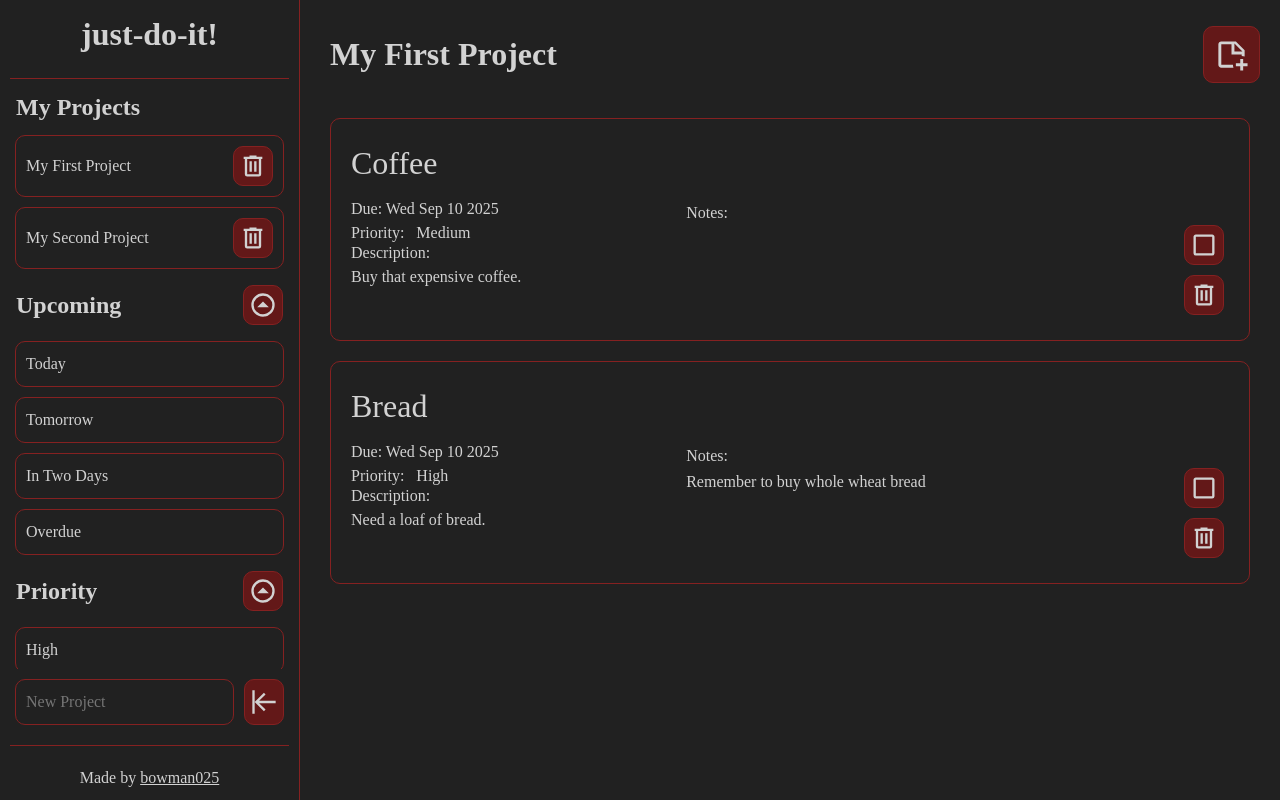
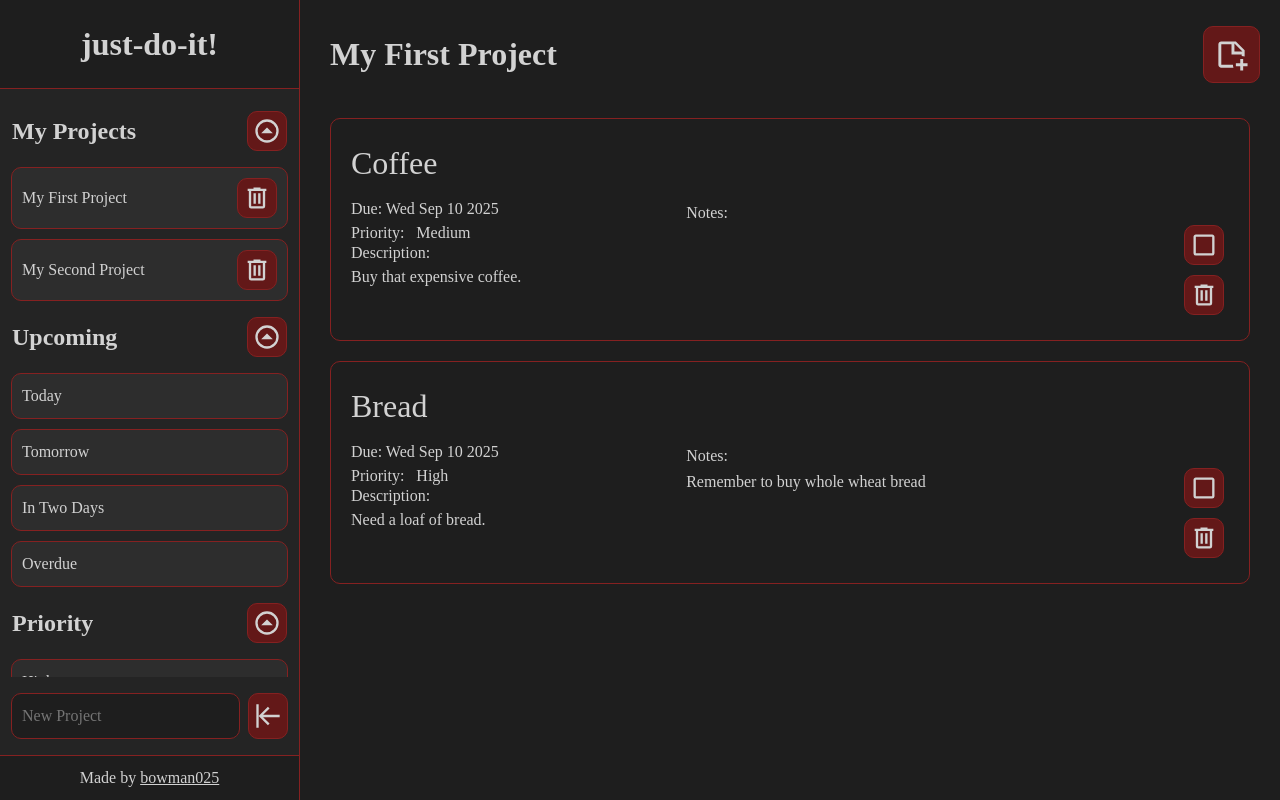
Before and after one commit to bowman025/project-todo-list, a website built with webpack: page src/index.html in a window 1280 px wide. Built offline with nearby package versions, Linux system fonts and the light colour scheme.

Commit message:
Add functionality to open and close project list in the sidebar

```diff
--- a/src/css/style.css
+++ b/src/css/style.css
@@ -1,6 +1,7 @@
 :root {
-  --primary-bg-color: rgb(33, 33, 33);
-  --secondary-bg-color: rgb(44, 44, 44);
+  --primary-bg-color: rgb(30, 30, 30);
+  --secondary-bg-color: rgb(36, 36, 36);
+  --tertiary-bg-color: rgb(45, 45, 45);
   --border-color: rgb(133, 33, 33);
   --secondary-border-color: rgb(99, 24, 24);
   --font-color: rgb(210, 210, 210);
@@ -65,15 +66,15 @@ ul {
   width: 300px;
   display: flex;
   flex-direction: column;
-  padding: 10px;
   border-right: 1px solid var(--border-color);
+  background-color: var(--secondary-bg-color);
 }
 
 .header {
-  flex-shrink: 1;
   margin-bottom: 10px;
-  padding-bottom: 20px;
+  padding: 20px 0;
   border-bottom: 1px solid var(--border-color);
+  background-color: var(--primary-bg-color);
   text-align: center;
 }
 
@@ -84,6 +85,7 @@ ul {
   overflow: auto;
   scrollbar-width: thin;
   scrollbar-color: var(--secondary-border-color) var(--primary-bg-color);
+  padding: 6px;
 }
 
 .side-my-title {
@@ -91,19 +93,20 @@ ul {
 }
 
 .side-items {
+  flex-grow: 1;
   display: flex;
   justify-content: space-between;
   margin: 10px 5px;
   border: 1px solid var(--border-color);
   border-radius: 10px;
   color: var(--font-color);
-  background-color: var(--primary-bg-color);
+  background-color: var(--tertiary-bg-color);
   transition: transform 300ms ease-out;
 }
 
 .side-items:hover {
   transform: scale(1.04);
-  background-color: var(--secondary-bg-color);
+  background-color: var(--primary-bg-color);
 }
 
 .side-item {
@@ -120,8 +123,12 @@ ul {
   cursor: pointer;
 }
 
+.side-item-overdue:hover {
+  background-color: var(--border-color);
+  border-radius: 9px;
+}
+
 .remove-side-item {
-  flex-shrink: 0;
   margin: 10px;
   padding: 5px;
   width: 40px;
@@ -145,14 +152,13 @@ ul {
 
 .side-input {
   display: flex;
-  margin: 10px 5px 20px;
+  margin: 10px 5px;
+  padding: 6px;
 }
 
 #side-input-box {
-  flex: 1 1 auto;
-  min-width: 100px;
-  max-width: 260px;
-  margin-right: 10px;
+  width: 240px;
+  margin-right: 8px;
   padding: 10px;
   border: 1px solid var(--border-color);
   border-radius: 10px;
@@ -162,15 +168,15 @@ ul {
 }
 
 #side-input-box:hover {
-  background-color: var(--secondary-bg-color);
+  background-color: var(--primary-bg-color);
 }
 
 #side-input-box:focus {
   outline:  none;
-  transform: scale(1.05);
 }
 
 .side-input-button,
+.side-my-projects-title-button,
 .side-upcoming-title-button,
 .side-priority-title-button {
   flex-shrink: 0;
@@ -183,14 +189,19 @@ ul {
   transition: transform 300ms ease-out;
 }
 
-.side-input-button:hover,
+.side-input-button:hover {
+  cursor: pointer;
+  background-color: var(--border-color);
+}
+
+.side-my-projects-title-button:hover,
 .side-upcoming-title-button:hover,
 .side-priority-title-button:hover {
   cursor: pointer;
   background-color: var(--border-color);
-  transform: scale(1.08);
 }
 
+.side-my-projects-title-div,
 .side-upcoming-title-div,
 .side-priority-title-div {
   display: flex;
@@ -202,13 +213,10 @@ ul {
 .footer {
   flex-shrink: 1;
   width: 100%;
-  padding-top: 10px;
+  padding: 10px 0;
   border-top: 1px solid var(--border-color);
+  background-color: var(--primary-bg-color);
   text-align: center;
-}
-
-.footer-text {
-  margin-top: 10px;
 }
 
 .footer > p > a {
--- a/src/index.html
+++ b/src/index.html
@@ -12,7 +12,9 @@
         </div>
         <div class="side-list">
             <div class="side-my">
-                <h2 class="side-my-title">My Projects</h2>
+                <div class="side-my-projects-title-div">
+                    <h2 class="side-my-projects-title">My Projects</h2>
+                </div>
                 <div class="side-my-items"></div>
             </div>
         </div>
--- a/src/modules/DOMside.js
+++ b/src/modules/DOMside.js
@@ -7,9 +7,7 @@ import down from "../img/arrow-down-drop-circle-outline.svg";
 import up from "../img/arrow-up-drop-circle-outline.svg";
 
 const sideList = document.querySelector(".side-list");
-const myProjectsDiv = document.querySelector(".side-my");
-const myProjectsTitle = document.querySelector(".side-my-title");
-const myProjectsItems = document.querySelector(".side-my-items");
+const myProjectsItemsDiv = document.querySelector(".side-my-items");
 
 const displayUpcoming = () => {
     const upcomingTitleDiv = document.createElement("div");
@@ -182,6 +180,26 @@ const displaySecondaryList = () => {
 }
 
 const displayList = () => {
+    const myProjectsTitleDiv = document.querySelector(".side-my-projects-title-div");
+    const myProjectsTitle = document.querySelector(".side-my-projects-title");
+    const myProjectsButton = document.createElement("button");
+    myProjectsButton.classList.add("side-my-projects-title-button");
+    const myProjectsImg = document.createElement("img");
+    myProjectsImg.classList.add("side-my-projects-title-img");
+    myProjectsImg.src = up;
+    myProjectsButton.replaceChildren(myProjectsImg);
+    myProjectsTitleDiv.replaceChildren(myProjectsTitle, myProjectsButton);
+    myProjectsButton.onclick = () => {
+        if(myProjectsItemsDiv.classList.contains("hidden") === true) {
+            myProjectsItemsDiv.classList.remove("hidden");
+            myProjectsItemsDiv.style.display = "";
+            myProjectsImg.src = up;
+        } else {
+            myProjectsItemsDiv.classList.add("hidden");
+            myProjectsItemsDiv.style.display = "none";
+            myProjectsImg.src = down;
+        }
+    }
     projectList.forEach(project => {
         const item = document.createElement("div");
         item.classList.add("side-items");
@@ -195,11 +213,11 @@ const displayList = () => {
         removeItemIcon.src = trashcan;
         removeItem.appendChild(removeItemIcon);
         item.append(listItem, removeItem);
-        myProjectsItems.appendChild(item);
+        myProjectsItemsDiv.appendChild(item);
         listItem.onclick = () => displayProject(project);
         removeItem.onclick = () => {
             removeProject(projectList.indexOf(project));
-            myProjectsItems.removeChild(item);
+            myProjectsItemsDiv.removeChild(item);
             console.log("Removed.");
             console.log(projectList);
             if(content.firstChild === null) return;
@@ -215,7 +233,7 @@ const addProjectToList = () => {
     projectInputBox.setAttribute("id", "side-input-box");
     projectInputBox.setAttribute("type", "text");
     projectInputBox.setAttribute("name", "title");
-    projectInputBox.setAttribute("minlength", "4");
+    projectInputBox.setAttribute("minlength", "1");
     projectInputBox.setAttribute("maxlength", "48");
     projectInputBox.setAttribute("placeholder", "New Project");
     const projectInputButton = document.createElement("button");
@@ -236,7 +254,7 @@ const addProjectToList = () => {
         }
         addProject(projectInputBox.value);
         projectInputBox.value = "";
-        myProjectsItems.replaceChildren();
+        myProjectsItemsDiv.replaceChildren();
         displayList(projectList);
         console.log(projectList);
     });
--- a/src/modules/items.js
+++ b/src/modules/items.js
@@ -8,7 +8,7 @@ class Item {
         this.priority = priority,
         this.notes = notes,
         this.checked = false,
-        this.dataID = self.crypto.randomUUID();
+        this.dataID = self.crypto.randomUUID()
     }
 }
 
--- a/src/modules/projects.js
+++ b/src/modules/projects.js
@@ -3,7 +3,7 @@ import { exampleItemOne, exampleItemTwo, exampleItemThree, exampleItemFour } fro
 class Project {
     constructor(title) {
         this.title = title,
-        this.dataID = self.crypto.randomUUID();
+        this.dataID = self.crypto.randomUUID(),
         this.items = []
     }
 }
```
